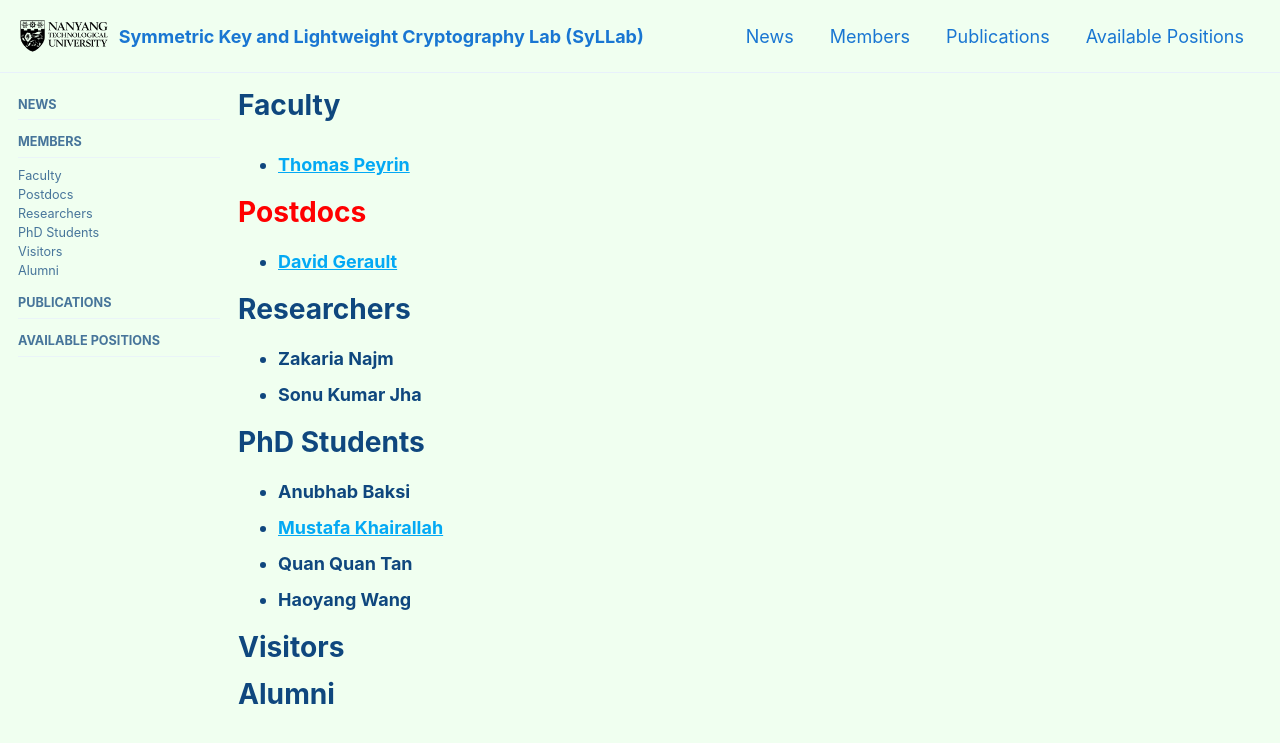
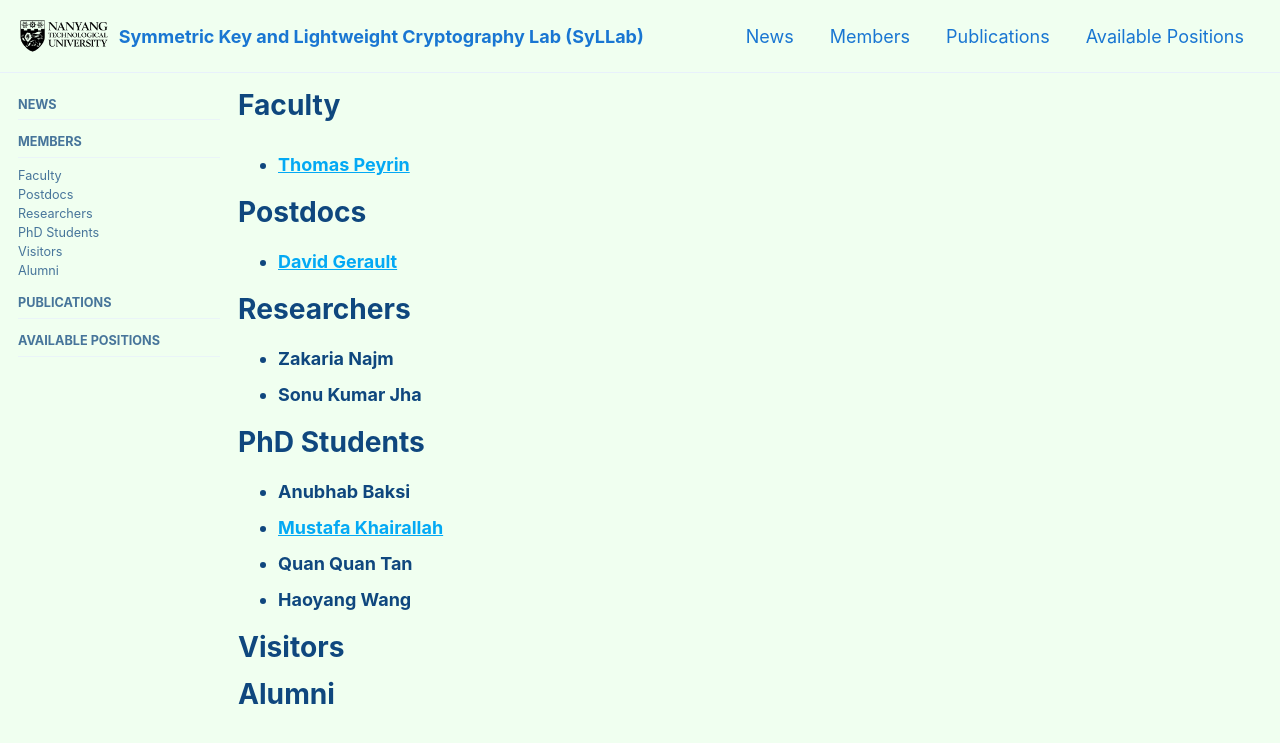
Before and after one commit to thomaspeyrin/web, a Jekyll site: the page built from members.md, in a window 1280 px wide and 900 px high. Shown: the top 743 px of the window. Built offline with Jekyll 4.4.1, drawn with Linux system fonts in a browser that asks for light colours; cached includes are drawn as plain includes; nearby versions of some CDN libraries; our own code applies the rules of GitHub Pages for plain Markdown files.

Commit message:
Update single.html

```diff
--- a/_layouts/single.html
+++ b/_layouts/single.html
@@ -3,11 +3,8 @@ layout: default
 ---
 
 <style>
-.red {
+.myh1 {
   color: red;
-}
-.bold {
-  font-weight: bold;
 }
 </style>
 
```
